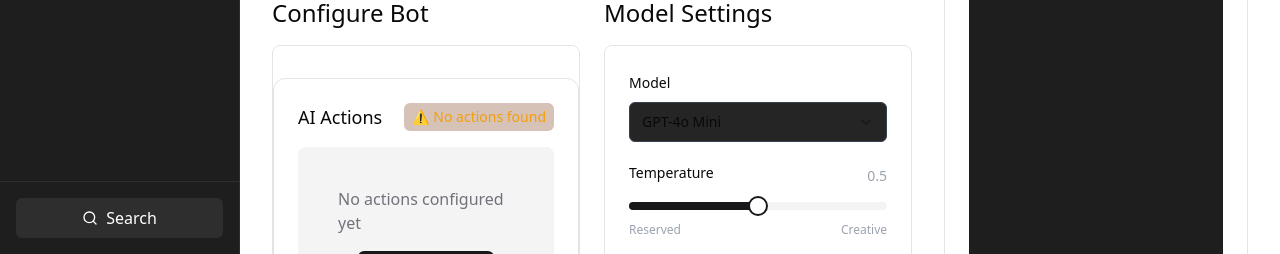
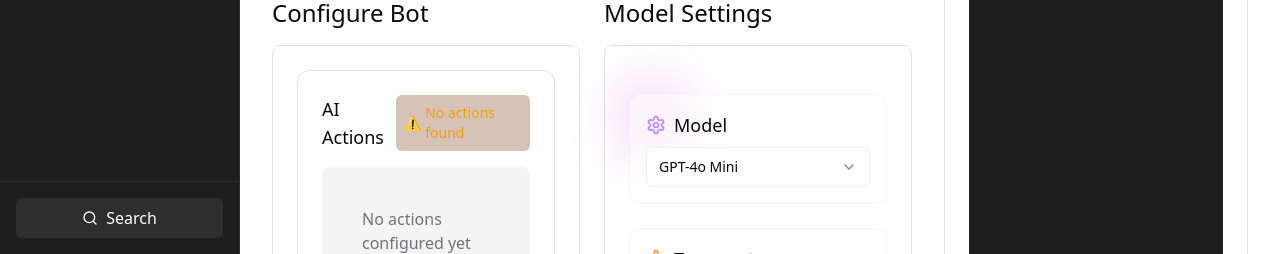
Before and after one commit to SantoshNaranap/chickaree-test, a React (Vite) app: page /lab in a window 1280 px wide. Shown: the part 546-800 px from the top of the page. Built offline with nearby package versions, Linux system fonts and the light colour scheme.

Commit message:
Refactor: Improve model settings UI
Restructure the model settings section to have a different look and feel.

```diff
--- a/src/components/ConfigureBot.tsx
+++ b/src/components/ConfigureBot.tsx
@@ -5,7 +5,7 @@ import { Plus } from 'lucide-react';
 
 const ConfigureBot: React.FC = () => {
   return (
-    <div className="my-8">
+    <div className="p-6 space-y-8">
       <div className="bg-card border border-border rounded-xl p-6">
         <div className="mb-4 flex justify-between">
           <h3 className="text-lg text-foreground font-medium">AI Actions</h3>
@@ -22,7 +22,7 @@ const ConfigureBot: React.FC = () => {
         </div>
       </div>
 
-      <div className="bg-card border border-border rounded-xl p-6 mt-8">
+      <div className="bg-card border border-border rounded-xl p-6">
         <div className="mb-4">
           <h3 className="text-lg text-foreground font-medium">System prompt</h3>
         </div>
--- a/src/components/ModelSettings.tsx
+++ b/src/components/ModelSettings.tsx
@@ -1,9 +1,10 @@
 
-import React from 'react';
+import React, { useState } from 'react';
 import { Label } from "@/components/ui/label";
 import { Textarea } from "@/components/ui/textarea";
 import { Slider } from "@/components/ui/slider";
 import { Switch } from "@/components/ui/switch";
+import { Settings, Thermometer, MessageSquare } from 'lucide-react';
 import {
   Select,
   SelectContent,
@@ -13,15 +14,31 @@ import {
 } from "@/components/ui/select";
 
 const ModelSettings = () => {
+  const [temperature, setTemperature] = useState(0.5);
+
+  const handleTemperatureChange = (value: number[]) => {
+    setTemperature(value[0]);
+  };
+
   return (
-    <div className="space-y-6">
-      <div className="space-y-2">
-        <Label htmlFor="model-select">Model</Label>
+    <div className="space-y-6 relative">
+      {/* Decorative Elements */}
+      <div className="absolute -top-4 -left-4 w-20 h-20 bg-gradient-to-br from-purple-500 to-pink-500 rounded-full opacity-20 blur-xl"></div>
+      <div className="absolute -bottom-4 -right-4 w-24 h-24 bg-gradient-to-br from-blue-500 to-green-500 rounded-full opacity-20 blur-xl"></div>
+
+      {/* Model Selection */}
+      <div className="space-y-2 bg-card/60 backdrop-blur-sm border border-border/30 rounded-xl p-4 relative overflow-hidden">
+        <div className="flex items-center justify-between mb-2">
+          <div className="flex items-center gap-2">
+            <Settings className="h-5 w-5 text-purple-400" />
+            <Label htmlFor="model-select" className="text-lg font-medium">Model</Label>
+          </div>
+        </div>
         <Select defaultValue="gpt4">
-          <SelectTrigger id="model-select" className="bg-[#252525] border-gray-700">
+          <SelectTrigger id="model-select" className="bg-background/70 backdrop-blur-sm border-border/50">
             <SelectValue placeholder="Select model" />
           </SelectTrigger>
-          <SelectContent className="bg-[#252525] border-gray-700">
+          <SelectContent className="bg-background/95 border-border/50 backdrop-blur-sm">
             <SelectItem value="gpt4">GPT-4o Mini</SelectItem>
             <SelectItem value="gpt35">GPT-3.5 Turbo</SelectItem>
             <SelectItem value="claude">Claude 2</SelectItem>
@@ -29,32 +46,46 @@ const ModelSettings = () => {
         </Select>
       </div>
 
-      <div className="space-y-4">
-        <div>
-          <div className="flex justify-between mb-2">
-            <Label htmlFor="temperature">Temperature</Label>
-            <span className="text-sm text-gray-400">0.5</span>
+      {/* Temperature Slider */}
+      <div className="space-y-4 bg-card/60 backdrop-blur-sm border border-border/30 rounded-xl p-4 relative overflow-hidden">
+        <div className="flex items-center justify-between mb-2">
+          <div className="flex items-center gap-2">
+            <Thermometer className="h-5 w-5 text-orange-400" />
+            <Label htmlFor="temperature" className="text-lg font-medium">Temperature</Label>
+          </div>
+          <span className="text-sm bg-background/80 px-2 py-1 rounded-md">{temperature}</span>
         </div>
         <Slider
           id="temperature"
           defaultValue={[0.5]}
+          value={[temperature]}
+          onValueChange={handleTemperatureChange}
           max={1}
           step={0.1}
           className="py-2"
         />
-          <div className="flex justify-between text-xs text-gray-400 mt-1">
+        <div className="flex justify-between text-xs text-muted-foreground mt-1">
+          <div className="flex flex-col items-center">
+            <div className="w-1 h-1 rounded-full bg-blue-400 mb-1"></div>
             <span>Reserved</span>
+          </div>
+          <div className="flex flex-col items-center">
+            <div className="w-1 h-1 rounded-full bg-orange-400 mb-1"></div>
             <span>Creative</span>
           </div>
         </div>
       </div>
 
-      <div className="space-y-2">
-        <Label htmlFor="system-prompt">System Prompt</Label>
+      {/* System Prompt */}
+      <div className="space-y-2 bg-card/60 backdrop-blur-sm border border-border/30 rounded-xl p-4 relative overflow-hidden">
+        <div className="flex items-center gap-2 mb-2">
+          <MessageSquare className="h-5 w-5 text-green-400" />
+          <Label htmlFor="system-prompt" className="text-lg font-medium">System Prompt</Label>
+        </div>
         <Textarea
           id="system-prompt"
           placeholder="You are a helpful AI assistant. Your responses should be..."
-          className="bg-[#252525] border-gray-700 min-h-[100px]"
+          className="bg-background/70 backdrop-blur-sm border-border/50 min-h-[100px]"
         />
       </div>
     </div>
```
Lines whose indentation alone changed are shown as unchanged.
